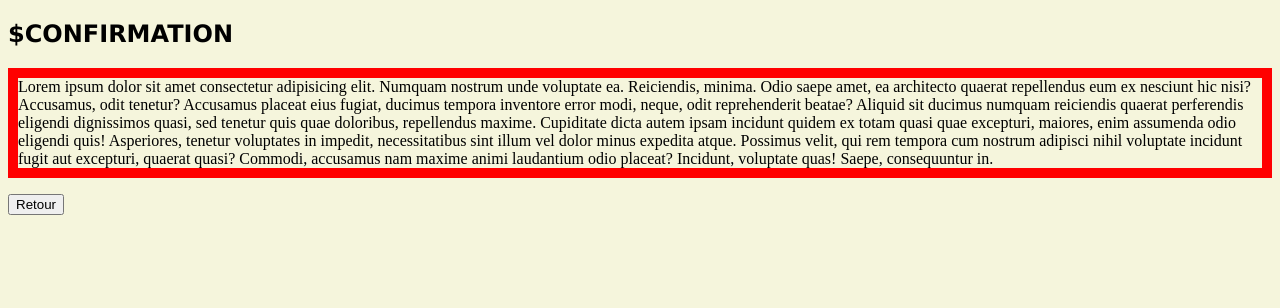
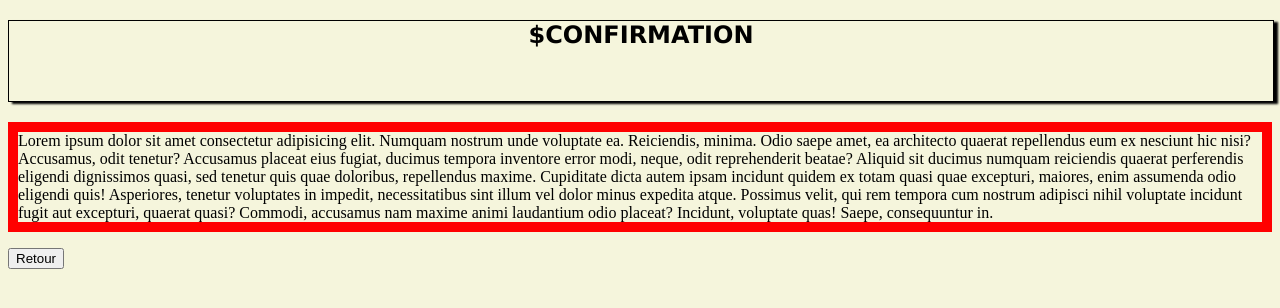
Before and after one commit to Constance-Tlse/Projet1, a plain HTML site: page confirmation.html in a window 1280 px wide. Drawn offline with Linux system fonts and the light colour scheme.

Commit message:
modified

```diff
--- a/style-formulaire.css
+++ b/style-formulaire.css
@@ -15,6 +15,11 @@ form {
 
 h2 {
   font-family: 'Lucida Sans', 'Lucida Sans Regular', 'Lucida Grande', 'Lucida Sans Unicode', Geneva, Verdana, sans-serif;
+  border: 1px solid;
+  text-align: center;
+  width: 100%;
+  height: 80px;
+  box-shadow: 4px 2px 2px;
 }
 
 
```
